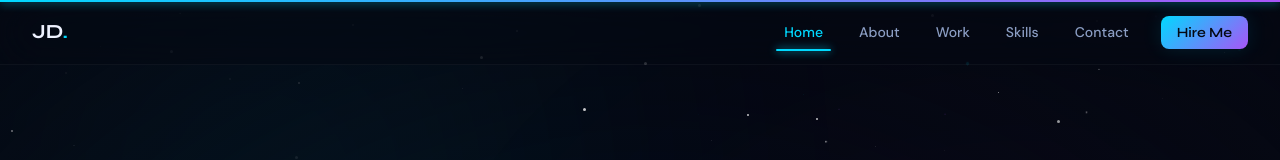
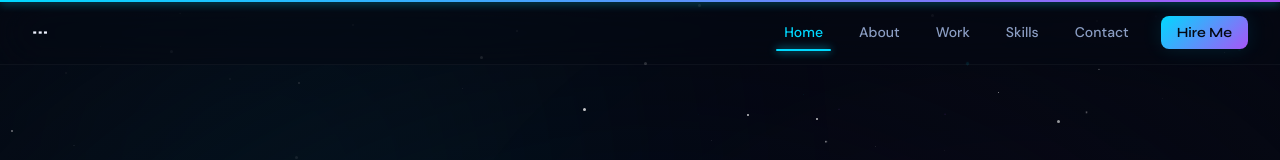
Before and after one commit to HezekiahEnahoro/ifj, a Next.js app: page / in a window 1280 px wide. Shown: the top 160 px of the page. Built offline with nearby package versions, Linux system fonts and the light colour scheme.

Commit message:
Remove hardcoded JD fallback in navbar logo, show initials from profile name

```diff
--- a/src/components/ClientWrapper.tsx
+++ b/src/components/ClientWrapper.tsx
@@ -11,7 +11,7 @@ import type { Profile } from "@/lib/types";
 
 function getInitials(name: string, logoText: string | null): string {
   if (logoText) return logoText;
-  if (!name) return "JD";
+  if (!name) return "";
   return name.trim().split(/\s+/).map((w) => w[0]).slice(0, 2).join("").toUpperCase();
 }
 
--- a/src/components/Navbar.tsx
+++ b/src/components/Navbar.tsx
@@ -54,8 +54,8 @@ export default function Navbar({ logoText }: { logoText?: string }) {
               whileHover={{ scale: 1.04 }}
               whileTap={{ scale: 0.96 }}
             >
-              {logoText || "JD"}
-              <span style={{ color: "var(--cyan)" }}>.</span>
+              {logoText || "···"}
+              {logoText && <span style={{ color: "var(--cyan)" }}>.</span>}
             </motion.span>
           </Link>
 
```
